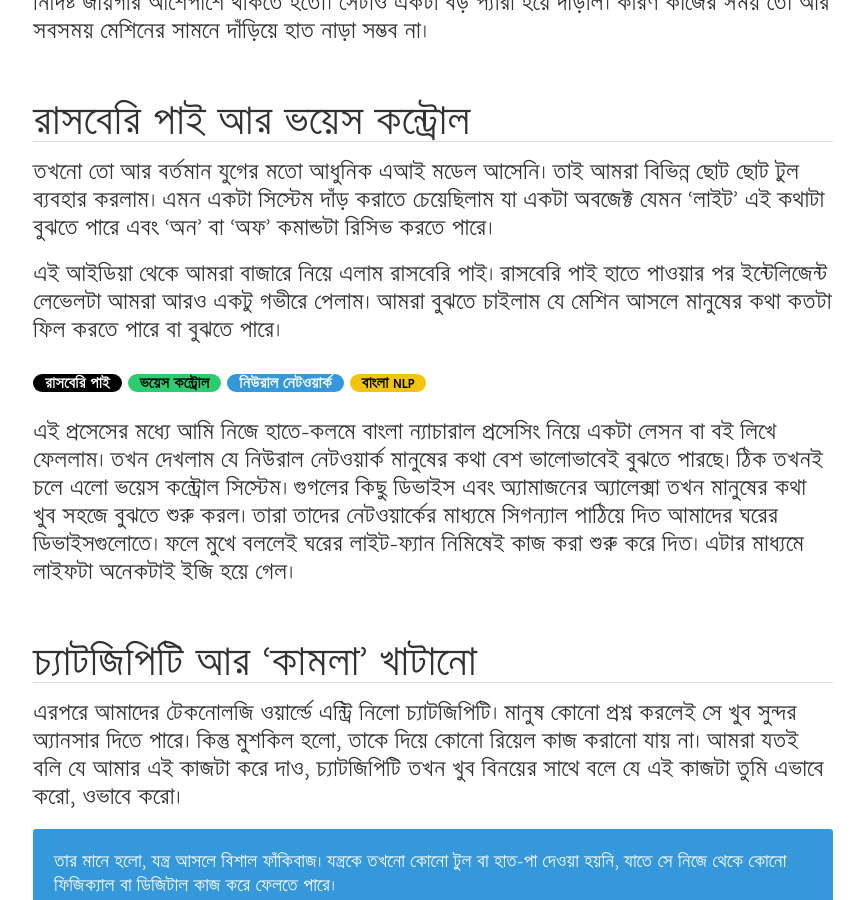
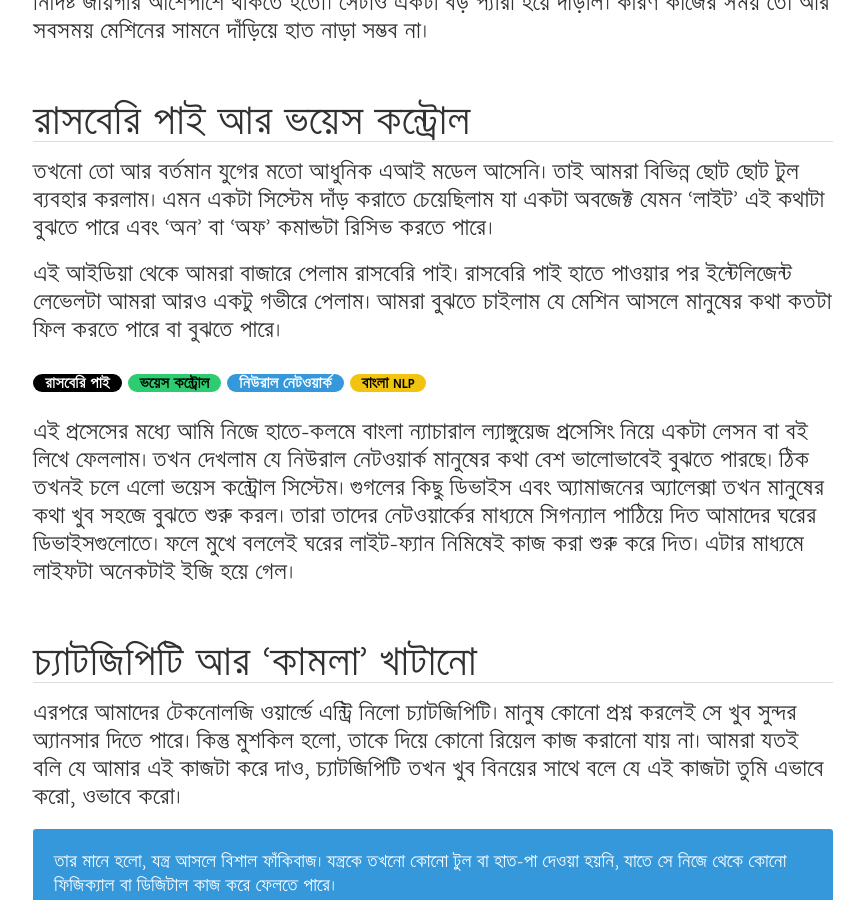
Before and after one commit to raqueeb/kamla_wksp, a Jekyll site: the page built from docs/index.md, in a window 1280 px wide and 900 px high, scrolled down 1171 px. Shown: the whole window, without its empty margins (207-1071 px from the left). Built offline with Jekyll 4.4.1, drawn with Linux system fonts in a browser that asks for light colours.

Commit message:
User manual edits to index.md and manual.md

```diff
--- a/docs/index.md
+++ b/docs/index.md
@@ -26,7 +25,6 @@ title: কামলা ওয়ার্কস্পেস
 </div>
 
 তখন আমার কাছে মনে হলো, এই রিমোট নিয়ে তো আর লাইফ চলা সম্ভব না, আমাকে অন্য কিছু একটা ট্রাই করতে হবে। তখন তো আর আজকের মতো এত সাকসেসফুল এআই মডেল বা ভয়েস টেকনোলজি ছিল না যে মুখে বললেই সব হয়ে যাবে।
-
 ## জেশ্চার কন্ট্রোল
 
 এরপরের ধাপে আমি নিয়ে এলাম **জেশ্চার কন্ট্রোল**। মানে হাত ডানে বা বামে একটু এদিক-ওদিক নাড়ালেই লাইট বন্ধ বা চালু হয়ে যাবে। হাত উপর-নিচ করলে ফ্যানের স্পিড বেড়ে বা কমে যাবে। সেটা নিয়ে বেশ কিছুদিন এক্সপেরিমেন্ট চলল এবং কয়েক মাস দারুণভাবে কাজটা চলল।
@@ -38,12 +36,11 @@ title: কামলা ওয়ার্কস্পেস
 </div>
 
 কিন্তু সমস্যা হলো, ওই জেশ্চার কন্ট্রোল ঠিকমতো কাজ করানোর জন্য আমাকে যন্ত্রটার একদম কাছাকাছি বা নির্দিষ্ট জায়গার আশেপাশে থাকতে হতো। সেটাও একটা বড় প্যারা হয়ে দাঁড়াল। কারণ কাজের সময় তো আর সবসময় মেশিনের সামনে দাঁড়িয়ে হাত নাড়া সম্ভব না।
-
 ## রাসবেরি পাই আর ভয়েস কন্ট্রোল
 
 তখনো তো আর বর্তমান যুগের মতো আধুনিক এআই মডেল আসেনি। তাই আমরা বিভিন্ন ছোট ছোট টুল ব্যবহার করলাম। এমন একটা সিস্টেম দাঁড় করাতে চেয়েছিলাম যা একটা অবজেক্ট যেমন 'লাইট' এই কথাটা বুঝতে পারে এবং 'অন' বা 'অফ' কমান্ডটা রিসিভ করতে পারে।
 
-এই আইডিয়া থেকে আমরা বাজারে নিয়ে এলাম **রাসবেরি পাই**। রাসবেরি পাই হাতে পাওয়ার পর ইন্টেলিজেন্ট লেভেলটা আমরা আরও একটু গভীরে পেলাম। আমরা বুঝতে চাইলাম যে মেশিন আসলে মানুষের কথা কতটা ফিল করতে পারে বা বুঝতে পারে।
+এই আইডিয়া থেকে আমরা বাজারে পেলাম **রাসবেরি পাই**। রাসবেরি পাই হাতে পাওয়ার পর ইন্টেলিজেন্ট লেভেলটা আমরা আরও একটু গভীরে পেলাম। আমরা বুঝতে চাইলাম যে মেশিন আসলে মানুষের কথা কতটা ফিল করতে পারে বা বুঝতে পারে।
 
 <div class="badges">
   <span class="badge">রাসবেরি পাই</span>
@@ -52,8 +49,7 @@ title: কামলা ওয়ার্কস্পেস
   <span class="badge warning">বাংলা NLP</span>
 </div>
 
-এই প্রসেসের মধ্যে আমি নিজে হাতে-কলমে **বাংলা ন্যাচারাল প্রসেসিং** নিয়ে একটা লেসন বা বই লিখে ফেললাম। তখন দেখলাম যে নিউরাল নেটওয়ার্ক মানুষের কথা বেশ ভালোভাবেই বুঝতে পারছে। ঠিক তখনই চলে এলো **ভয়েস কন্ট্রোল সিস্টেম**। গুগলের কিছু ডিভাইস এবং অ্যামাজনের অ্যালেক্সা তখন মানুষের কথা খুব সহজে বুঝতে শুরু করল। তারা তাদের নেটওয়ার্কের মাধ্যমে সিগন্যাল পাঠিয়ে দিত আমাদের ঘরের ডিভাইসগুলোতে। ফলে মুখে বললেই ঘরের লাইট-ফ্যান নিমিষেই কাজ করা শুরু করে দিত। এটার মাধ্যমে লাইফটা অনেকটাই ইজি হয়ে গেল।
-
+এই প্রসেসের মধ্যে আমি নিজে হাতে-কলমে **বাংলা ন্যাচারাল ল্যাঙ্গুয়েজ প্রসেসিং** নিয়ে একটা লেসন বা বই লিখে ফেললাম। তখন দেখলাম যে নিউরাল নেটওয়ার্ক মানুষের কথা বেশ ভালোভাবেই বুঝতে পারছে। ঠিক তখনই চলে এলো **ভয়েস কন্ট্রোল সিস্টেম**। গুগলের কিছু ডিভাইস এবং অ্যামাজনের অ্যালেক্সা তখন মানুষের কথা খুব সহজে বুঝতে শুরু করল। তারা তাদের নেটওয়ার্কের মাধ্যমে সিগন্যাল পাঠিয়ে দিত আমাদের ঘরের ডিভাইসগুলোতে। ফলে মুখে বললেই ঘরের লাইট-ফ্যান নিমিষেই কাজ করা শুরু করে দিত। এটার মাধ্যমে লাইফটা অনেকটাই ইজি হয়ে গেল।
 ## চ্যাটজিপিটি আর 'কামলা' খাটানো
 
 এরপরে আমাদের টেকনোলজি ওয়ার্ল্ডে এন্ট্রি নিলো **চ্যাটজিপিটি**। মানুষ কোনো প্রশ্ন করলেই সে খুব সুন্দর অ্যানসার দিতে পারে। কিন্তু মুশকিল হলো, তাকে দিয়ে কোনো রিয়েল কাজ করানো যায় না। আমরা যতই বলি যে আমার এই কাজটা করে দাও, চ্যাটজিপিটি তখন খুব বিনয়ের সাথে বলে যে এই কাজটা তুমি এভাবে করো, ওভাবে করো।
@@ -61,12 +57,10 @@ title: কামলা ওয়ার্কস্পেস
 <div class="notice-info">তার মানে হলো, যন্ত্র আসলে বিশাল ফাঁকিবাজ। যন্ত্রকে তখনো কোনো টুল বা হাত-পা দেওয়া হয়নি, যাতে সে নিজে থেকে কোনো ফিজিক্যাল বা ডিজিটাল কাজ করে ফেলতে পারে।</div>
 
 ব্যাপারটা ঠিক এমন যে, যন্ত্রের একটা দারুণ মাথা বা ব্রেইন আছে এবং আমার মাথা সরাসরি সেই যন্ত্রের সাথে কথা বলছে। কিন্তু আমার তো মাথার সাথে হাত-পা আছে, আমি চাইলেই একটা কাজ নিজে করে ফেলতে পারি। চ্যাটজিপিটিকে কোনো কিছু করতে বললে সে সেটা কোনো অ্যাকশনে কনভার্ট করতে পারত না, কারণ তার তো কোনো হাত-পা বা টুল নেই।
-
 ## কামলা ওয়ার্কশপ
 
 <div class="notice-warning">
-ঠিক তখনই আমার মাথায় একটা দারুণ আইডিয়া খেলল। আমি ভাবলাম, যন্ত্রকে কীভাবে পারফেক্টলি কামলা খাটানো যায়, সেটা নিয়ে একটা দারুণ ওয়ার্কশপ করা যাক।
-</div>
+ঠিক তখনই আমার মাথায় একটা দারুণ আইডিয়া খেলল। আমি ভাবলাম, যন্ত্রকে কীভাবে পারফেক্টলি কামলা খাটানো যায়, সেটা নিয়ে একটা দারুণ ওয়ার্কশপ করা যাক।</div>
 
 সেই ওয়ার্কশপে আমি সবাইকে হাতে-কলমে দেখাবো কীভাবে একটা যন্ত্রকে কোনো কিছু করতে বললে সে কোনো তর্ক না করে একদম নিজে থেকেই সেই কাজটা করে দেয়। এর মূল সিক্রেট হলো **কৃত্রিম বুদ্ধিমত্তার মাথার সাথে তার হাত-পা জোড়া লাগিয়ে দেওয়া**। আর এই হাত-পাগুলো তার ব্রেইনের সাথে ঠিকমতো সিনক্রোনাইজ করে কাজ করতে পারছে কি না, সেটাই আমি সবাইকে দেখাতে চাই।
 
@@ -86,4 +80,4 @@ title: কামলা ওয়ার্কস্পেস
 
 ---
 
-**পরবর্তী পৃষ্ঠায় দেখুন:** [AI এবং LLM অ্যাপ্লিকেশন - এন্টারপ্রাইজ গাইড]({{ '/manual' | prepend: site.baseurl }})
+**পরবর্তী পৃষ্ঠায় দেখুন:** [AI এবং LLM অ্যাপ্লিকেশন - এন্টারপ্রাইজ গাইড](/manual)
```
Also changed, not shown: other parts of docs/index.md (+1 -2 lines), docs/manual.md (+1 -8 lines).
